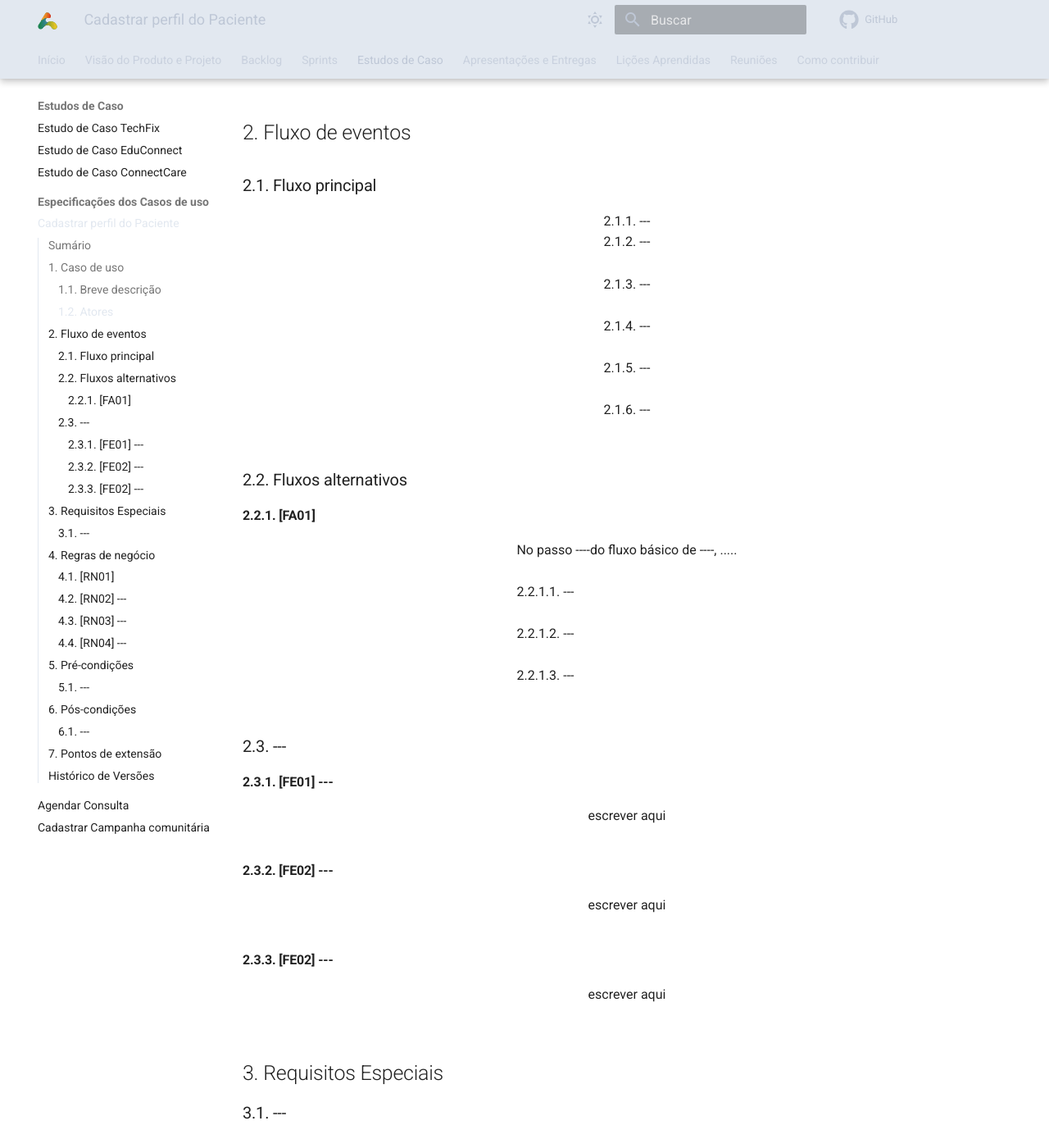
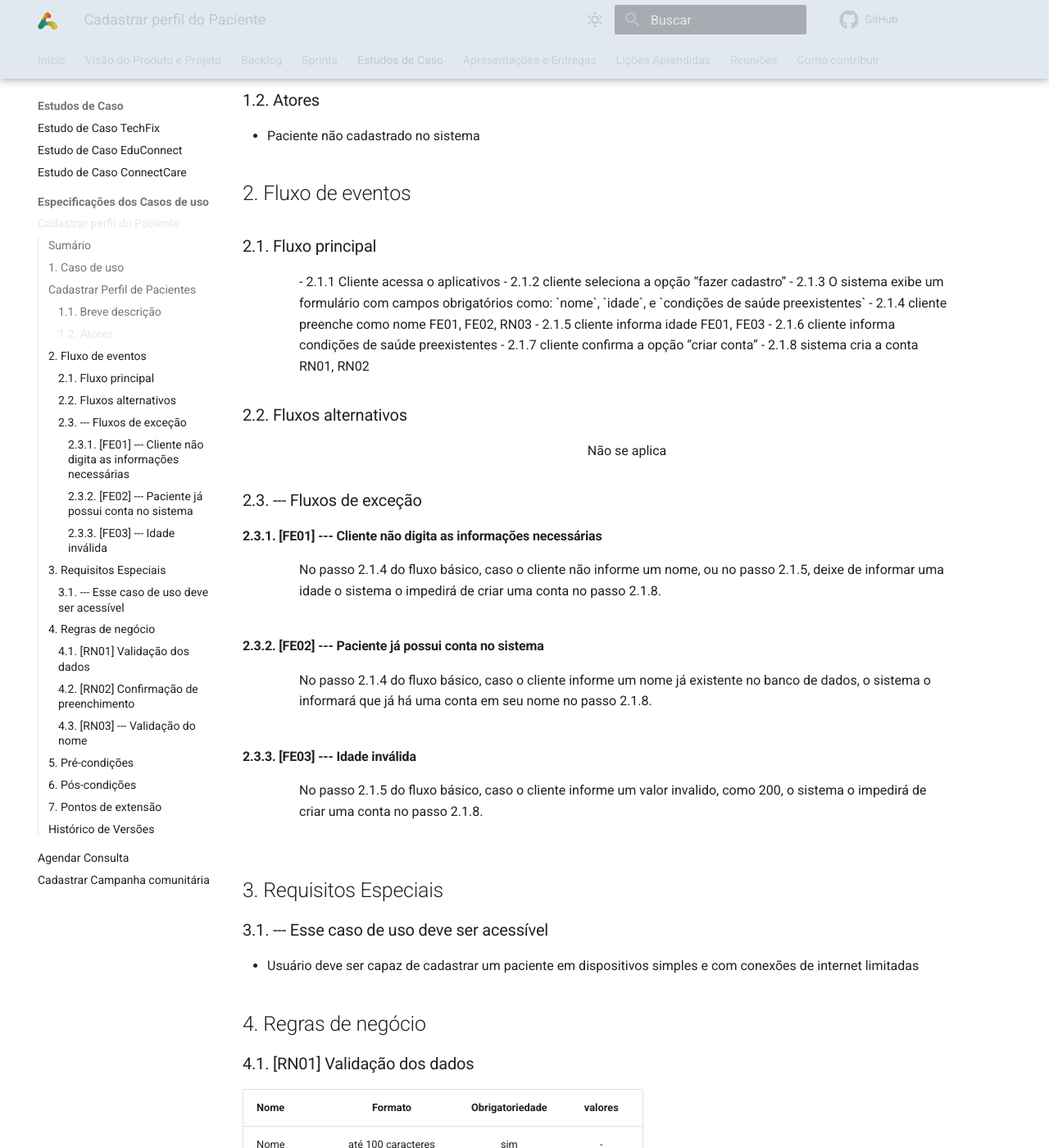
Before and after one commit to mdsreq-fga-unb/2024.2-T03-AutoReiTintas, an MkDocs documentation site: the page built from docs/auto-rei-tintas/docs/sections/study_cases/especificacoes/cadastrar_perfil_paciente.md, in a window 1280 px wide and 1400 px high, scrolled down 811 px. Shown: the whole window at 82% size. Built offline with MkDocs 1.6.1 and Material for MkDocs 9.7.7, drawn with Linux system fonts in a browser that asks for light colours; comment, search, counter and statistics services are not loaded; some of the changed text lies outside the part shown.

Commit message:
UC cadastro de paciente

```diff
--- a/docs/auto-rei-tintas/docs/sections/study_cases/especificacoes/cadastrar_perfil_paciente.md
+++ b/docs/auto-rei-tintas/docs/sections/study_cases/especificacoes/cadastrar_perfil_paciente.md
@@ -1,3 +1,4 @@
+
 ## Sumário
 
 1. [Breve Descrição](#breve-descricao)<br>
@@ -14,17 +15,18 @@
 
 ## 1. Caso de uso
 
-<a id="breve-descricao"></a>
+## <a id="breve-descricao">Cadastrar Perfil de Pacientes</a>
 
 ### 1.1. Breve descrição
-
-----
+_Este caso de uso é utilizado pelos clientes para cadastrar uma conta de paciente no sistema da clinica_
 
 <a id="atores"></a>
 
 ### 1.2. Atores
 
--
+- Paciente não cadastrado no sistema
+
+
 
 <a id="fluxo-de-eventos"></a>
 
@@ -37,17 +39,22 @@
 <div style="display: flex; justify-content: center; text-align: center; width: 100%;">
   <div style="text-align: left; max-width: 800px; word-wrap: break-word;">
 
-  2.1.1. ---<br>
 
-  2.1.2. ---<br><br>
+- 2.1.1 Cliente acessa o aplicativos
 
-  2.1.3. ---<br><br>
+- 2.1.2 cliente seleciona a opção “fazer cadastro”
 
-  2.1.4. ---<br><br>
+- 2.1.3 O sistema exibe um formulário com campos obrigatórios como: `nome`, `idade`, e `condições de saúde preexistentes`
 
-  2.1.5. --- <br><br>
+- 2.1.4 cliente preenche como nome FE01, FE02, RN03
 
-  2.1.6. ---<br><br>
+- 2.1.5 cliente informa idade FE01, FE03
+
+- 2.1.6 cliente informa condições de saúde preexistentes
+
+- 2.1.7 cliente confirma a opção “criar conta”
+
+- 2.1.8 sistema cria a conta RN01, RN02
 
 
     </div>
@@ -57,15 +64,11 @@
 
 ### 2.2. Fluxos alternativos
 
-#### 2.2.1. [FA01]
+
 
 <div style="display: flex; justify-content: center; text-align: center; width: 100%;">
   <div style="text-align: left; max-width: 800px; word-wrap: break-word;">
-No passo ----do fluxo básico de ----, .....<br><br>
-
-2.2.1.1. ---<br><br>
-2.2.1.2. ---<br><br>
-2.2.1.3. ---<br><br>
+  Não se aplica
 
 
   </div>
@@ -73,29 +76,29 @@ No passo ----do fluxo básico de ----, .....<br><br>
 
 <a id="fluxos-de-excecao"></a>
 
-### 2.3. ---
+### 2.3. --- Fluxos de exceção
 
-#### 2.3.1. [FE01] ---
+#### 2.3.1. [FE01] --- Cliente não digita as informações necessárias
 
 <div style="display: flex; justify-content: center; text-align: center; width: 100%;">
   <div style="text-align: left; max-width: 800px; word-wrap: break-word;">
-    escrever aqui<br><br>
+No passo 2.1.4 do fluxo básico, caso o cliente não informe um nome, ou no passo 2.1.5, deixe de informar uma idade o sistema o impedirá de criar uma conta no passo 2.1.8.<br><br>
   </div>
 </div>
 
-#### 2.3.2. [FE02] ---
+#### 2.3.2. [FE02] --- Paciente já possui conta no sistema
 
 <div style="display: flex; justify-content: center; text-align: center; width: 100%;">
   <div style="text-align: left; max-width: 800px; word-wrap: break-word;">
-    escrever aqui<br><br>
+    No passo 2.1.4 do fluxo básico, caso o cliente informe um nome já existente no banco de dados, o sistema o informará que já há uma conta em seu nome no passo 2.1.8.<br><br>
   </div>
 </div>
 
-#### 2.3.3. [FE02] ---
+#### 2.3.3. [FE03] --- Idade inválida
 
 <div style="display: flex; justify-content: center; text-align: center; width: 100%;">
   <div style="text-align: left; max-width: 800px; word-wrap: break-word;">
-    escrever aqui
+No passo 2.1.5 do fluxo básico, caso o cliente informe um valor invalido, como 200, o sistema o impedirá de criar uma conta no passo 2.1.8.
     <br><br>
   </div>
 </div>
@@ -104,47 +107,50 @@ No passo ----do fluxo básico de ----, .....<br><br>
 
 ## 3. Requisitos Especiais
 
-### 3.1. ---
+### 3.1. --- Esse caso de uso deve ser acessível
+- Usuário deve ser capaz de cadastrar um paciente em dispositivos simples e com conexões de internet limitadas
 
 
 <a id="regras-de-negocio"></a>
 
 ## 4. Regras de negócio
 
-### 4.1. [RN01]
+### 4.1. [RN01]  Validação dos dados
 
 | Nome | Formato | Obrigatoriedade | valores |
 | ---- | :-----: | :-------------: | :-----: |
-|      |         |                 |    -    |
-|      |         |                 |    -    |
-|      |         |                 |    -    |
-|      |         |                 |    -    |
-|      |         |                 |    -    |
+|   Nome   | até 100 caracteres        |       sim          |    -    |
+|   Idade   |     Apenas números (000)     |       sim          |    -    |
 
-### 4.2. [RN02] ---
 
-### 4.3. [RN03] ---
+### 4.2. [RN02] Confirmação de preenchimento
+No passo 2.1.8 para que o sistema crie a conta, é preciso que os passos 2.1.4 e 2.1.5 sejam não nulas.
 
-### 4.4. [RN04] ---
+### 4.3. [RN03] --- Validação do nome
+No passo 2.1.8 o sistema deve validar que o nome inserido não é pre-existente no banco de dados da clínica
+
 
 <a id="pre-condicoes"></a>
 
 ## 5. Pré-condições
 
-### 5.1. ---
+- 5.1 --- Paciente não fez login
+- 5.2 --- Paciente não possui cadastro
+
 
 <a id="pos-condicoes"></a>
 
 ## 6. Pós-condições
 
-### 6.1. ---
+- 6.1. --- Cliente retorna com o login já realizado
 
 <a id="pontos-de-extensao"></a>
 
 ## 7. Pontos de extensão
+Não se aplica
 
 ## Histórico de Versões
 
 | Versão |    Data    | Descrição | Autor(es)               | Revisor(es) |
 | ------ | :--------: | --------- | ----------------------- | ----------- |
-| `1.0`  | 08/02/2025 | ---       | [](https://github.com/) |             |
+| `1.0`  | 08/02/2025 | ---       | Mateus Cavalcante |      Mariana       |
```
Also changed, not shown: docs/auto-rei-tintas/docs/sections/study_cases/study_case_UC.md (+8 -61 lines).
